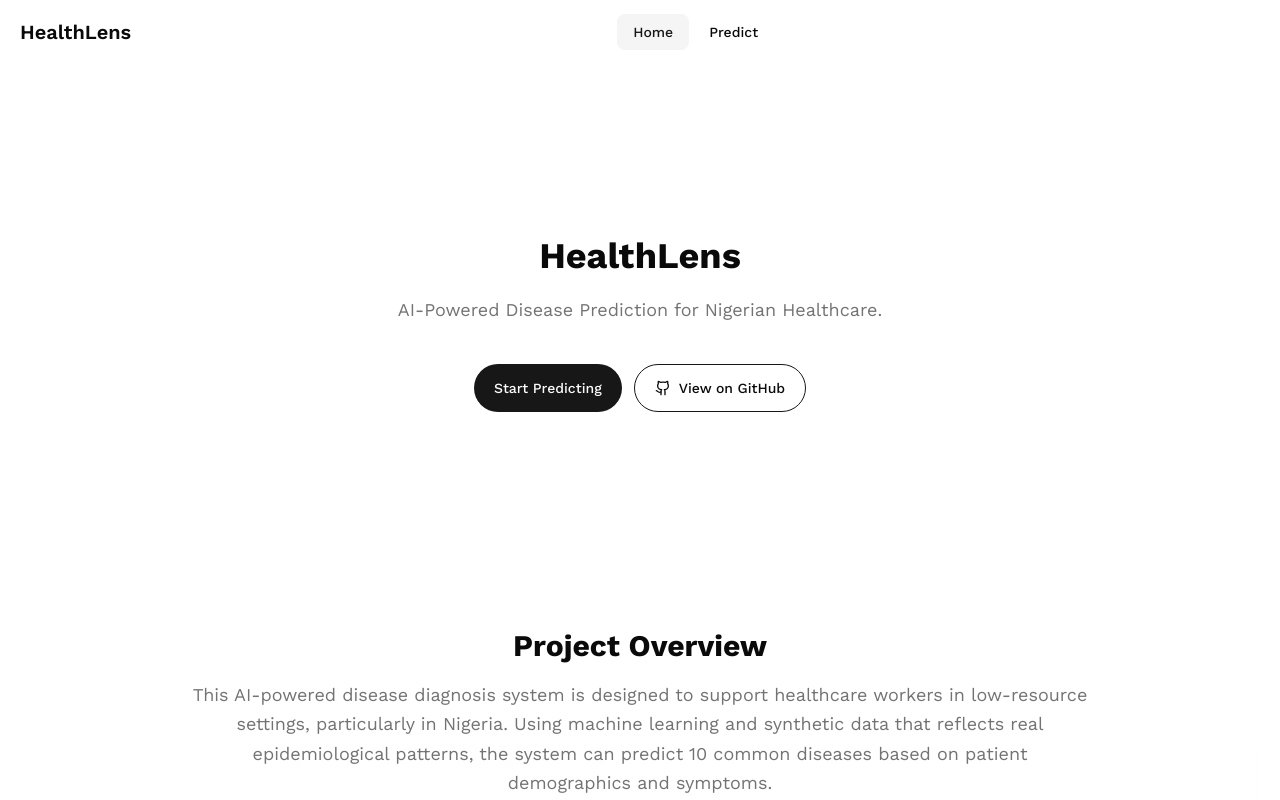
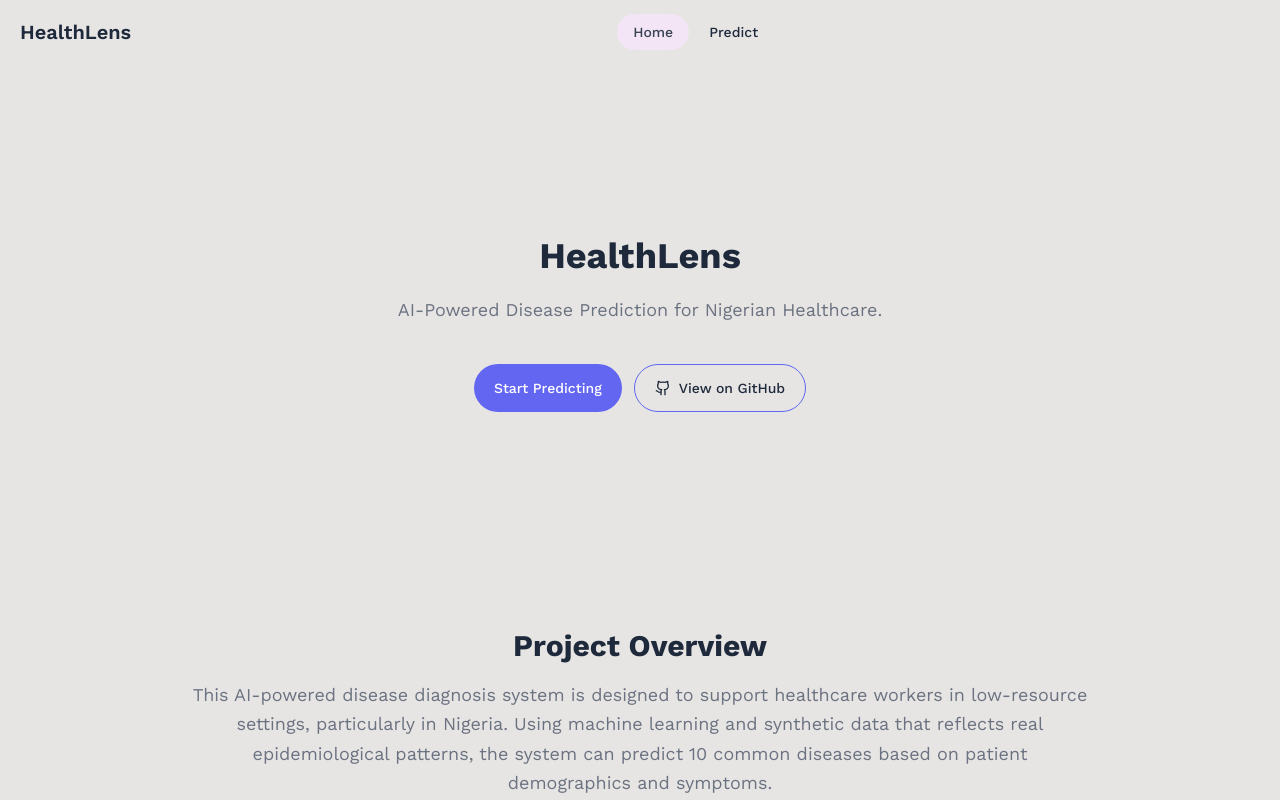
Before and after one commit to jola-ds/disease-diagnosis-client, a Next.js app: page / in a window 1280 px wide. Shown: the top 800 px of the page. Built offline with nearby package versions, Linux system fonts and the light colour scheme.

Commit message:
customize theme

```diff
--- a/src/app/globals.css
+++ b/src/app/globals.css
@@ -6,110 +6,165 @@
 @theme inline {
   --color-background: var(--background);
   --color-foreground: var(--foreground);
+  --color-card: var(--card);
+  --color-card-foreground: var(--card-foreground);
+  --color-popover: var(--popover);
+  --color-popover-foreground: var(--popover-foreground);
+  --color-primary: var(--primary);
+  --color-primary-foreground: var(--primary-foreground);
+  --color-secondary: var(--secondary);
+  --color-secondary-foreground: var(--secondary-foreground);
+  --color-muted: var(--muted);
+  --color-muted-foreground: var(--muted-foreground);
+  --color-accent: var(--accent);
+  --color-accent-foreground: var(--accent-foreground);
+  --color-destructive: var(--destructive);
+  --color-destructive-foreground: var(--destructive-foreground);
+  --color-border: var(--border);
+  --color-input: var(--input);
+  --color-ring: var(--ring);
+  --color-chart-1: var(--chart-1);
+  --color-chart-2: var(--chart-2);
+  --color-chart-3: var(--chart-3);
+  --color-chart-4: var(--chart-4);
+  --color-chart-5: var(--chart-5);
+  --color-sidebar: var(--sidebar);
+  --color-sidebar-foreground: var(--sidebar-foreground);
+  --color-sidebar-primary: var(--sidebar-primary);
+  --color-sidebar-primary-foreground: var(--sidebar-primary-foreground);
+  --color-sidebar-accent: var(--sidebar-accent);
+  --color-sidebar-accent-foreground: var(--sidebar-accent-foreground);
+  --color-sidebar-border: var(--sidebar-border);
+  --color-sidebar-ring: var(--sidebar-ring);
+
   --font-sans: var(--font-work-sans);
   --font-mono: var(--font-geist-mono);
-  --color-sidebar-ring: var(--sidebar-ring);
-  --color-sidebar-border: var(--sidebar-border);
-  --color-sidebar-accent-foreground: var(--sidebar-accent-foreground);
-  --color-sidebar-accent: var(--sidebar-accent);
-  --color-sidebar-primary-foreground: var(--sidebar-primary-foreground);
-  --color-sidebar-primary: var(--sidebar-primary);
-  --color-sidebar-foreground: var(--sidebar-foreground);
-  --color-sidebar: var(--sidebar);
-  --color-chart-5: var(--chart-5);
-  --color-chart-4: var(--chart-4);
-  --color-chart-3: var(--chart-3);
-  --color-chart-2: var(--chart-2);
-  --color-chart-1: var(--chart-1);
-  --color-ring: var(--ring);
-  --color-input: var(--input);
-  --color-border: var(--border);
-  --color-destructive: var(--destructive);
-  --color-accent-foreground: var(--accent-foreground);
-  --color-accent: var(--accent);
-  --color-muted-foreground: var(--muted-foreground);
-  --color-muted: var(--muted);
-  --color-secondary-foreground: var(--secondary-foreground);
-  --color-secondary: var(--secondary);
-  --color-primary-foreground: var(--primary-foreground);
-  --color-primary: var(--primary);
-  --color-popover-foreground: var(--popover-foreground);
-  --color-popover: var(--popover);
-  --color-card-foreground: var(--card-foreground);
-  --color-card: var(--card);
+  --font-serif: var(--font-serif);
+
   --radius-sm: calc(var(--radius) - 4px);
   --radius-md: calc(var(--radius) - 2px);
   --radius-lg: var(--radius);
   --radius-xl: calc(var(--radius) + 4px);
+
+  --shadow-2xs: var(--shadow-2xs);
+  --shadow-xs: var(--shadow-xs);
+  --shadow-sm: var(--shadow-sm);
+  --shadow: var(--shadow);
+  --shadow-md: var(--shadow-md);
+  --shadow-lg: var(--shadow-lg);
+  --shadow-xl: var(--shadow-xl);
+  --shadow-2xl: var(--shadow-2xl);
 }
 
 :root {
-  --radius: 0.625rem;
-  --background: oklch(1 0 0);
-  --foreground: oklch(0.145 0 0);
-  --card: oklch(1 0 0);
-  --card-foreground: oklch(0.145 0 0);
-  --popover: oklch(1 0 0);
-  --popover-foreground: oklch(0.145 0 0);
-  --primary: oklch(0.205 0 0);
-  --primary-foreground: oklch(0.985 0 0);
-  --secondary: oklch(0.97 0 0);
-  --secondary-foreground: oklch(0.205 0 0);
-  --muted: oklch(0.97 0 0);
-  --muted-foreground: oklch(0.556 0 0);
-  --accent: oklch(0.97 0 0);
-  --accent-foreground: oklch(0.205 0 0);
-  --destructive: oklch(0.577 0.245 27.325);
-  --border: oklch(0.922 0 0);
-  --input: oklch(0.922 0 0);
-  --ring: oklch(0.708 0 0);
-  --chart-1: oklch(0.646 0.222 41.116);
-  --chart-2: oklch(0.6 0.118 184.704);
-  --chart-3: oklch(0.398 0.07 227.392);
-  --chart-4: oklch(0.828 0.189 84.429);
-  --chart-5: oklch(0.769 0.188 70.08);
-  --sidebar: oklch(0.985 0 0);
-  --sidebar-foreground: oklch(0.145 0 0);
-  --sidebar-primary: oklch(0.205 0 0);
-  --sidebar-primary-foreground: oklch(0.985 0 0);
-  --sidebar-accent: oklch(0.97 0 0);
-  --sidebar-accent-foreground: oklch(0.205 0 0);
-  --sidebar-border: oklch(0.922 0 0);
-  --sidebar-ring: oklch(0.708 0 0);
+  --background: oklch(0.9232 0.0026 48.7171);
+  --foreground: oklch(0.2795 0.0368 260.031);
+  --card: oklch(0.9699 0.0013 106.4238);
+  --card-foreground: oklch(0.2795 0.0368 260.031);
+  --popover: oklch(0.9699 0.0013 106.4238);
+  --popover-foreground: oklch(0.2795 0.0368 260.031);
+  --primary: oklch(0.5854 0.2041 277.1173);
+  --primary-foreground: oklch(1 0 0);
+  --secondary: oklch(0.8687 0.0043 56.366);
+  --secondary-foreground: oklch(0.4461 0.0263 256.8018);
+  --muted: oklch(0.9232 0.0026 48.7171);
+  --muted-foreground: oklch(0.551 0.0234 264.3637);
+  --accent: oklch(0.9376 0.026 321.9388);
+  --accent-foreground: oklch(0.3729 0.0306 259.7328);
+  --destructive: oklch(0.6368 0.2078 25.3313);
+  --destructive-foreground: oklch(1 0 0);
+  --border: oklch(0.8687 0.0043 56.366);
+  --input: oklch(0.8687 0.0043 56.366);
+  --ring: oklch(0.5854 0.2041 277.1173);
+  --chart-1: oklch(0.5854 0.2041 277.1173);
+  --chart-2: oklch(0.5106 0.2301 276.9656);
+  --chart-3: oklch(0.4568 0.2146 277.0229);
+  --chart-4: oklch(0.3984 0.1773 277.3662);
+  --chart-5: oklch(0.3588 0.1354 278.6973);
+  --sidebar: oklch(0.8687 0.0043 56.366);
+  --sidebar-foreground: oklch(0.2795 0.0368 260.031);
+  --sidebar-primary: oklch(0.5854 0.2041 277.1173);
+  --sidebar-primary-foreground: oklch(1 0 0);
+  --sidebar-accent: oklch(0.9376 0.026 321.9388);
+  --sidebar-accent-foreground: oklch(0.3729 0.0306 259.7328);
+  --sidebar-border: oklch(0.8687 0.0043 56.366);
+  --sidebar-ring: oklch(0.5854 0.2041 277.1173);
+  --font-sans: Plus Jakarta Sans, sans-serif;
+  --font-serif: Lora, serif;
+  --font-mono: Roboto Mono, monospace;
+  --radius: 1.25rem;
+  --shadow-2xs: 2px 2px 10px 4px hsl(240 4% 60% / 0.09);
+  --shadow-xs: 2px 2px 10px 4px hsl(240 4% 60% / 0.09);
+  --shadow-sm:
+    2px 2px 10px 4px hsl(240 4% 60% / 0.18),
+    2px 1px 2px 3px hsl(240 4% 60% / 0.18);
+  --shadow:
+    2px 2px 10px 4px hsl(240 4% 60% / 0.18),
+    2px 1px 2px 3px hsl(240 4% 60% / 0.18);
+  --shadow-md:
+    2px 2px 10px 4px hsl(240 4% 60% / 0.18),
+    2px 2px 4px 3px hsl(240 4% 60% / 0.18);
+  --shadow-lg:
+    2px 2px 10px 4px hsl(240 4% 60% / 0.18),
+    2px 4px 6px 3px hsl(240 4% 60% / 0.18);
+  --shadow-xl:
+    2px 2px 10px 4px hsl(240 4% 60% / 0.18),
+    2px 8px 10px 3px hsl(240 4% 60% / 0.18);
+  --shadow-2xl: 2px 2px 10px 4px hsl(240 4% 60% / 0.45);
+  --tracking-normal: 0em;
+  --spacing: 0.25rem;
 }
 
 .dark {
-  --background: oklch(0.145 0 0);
-  --foreground: oklch(0.985 0 0);
-  --card: oklch(0.205 0 0);
-  --card-foreground: oklch(0.985 0 0);
-  --popover: oklch(0.205 0 0);
-  --popover-foreground: oklch(0.985 0 0);
-  --primary: oklch(0.922 0 0);
-  --primary-foreground: oklch(0.205 0 0);
-  --secondary: oklch(0.269 0 0);
-  --secondary-foreground: oklch(0.985 0 0);
-  --muted: oklch(0.269 0 0);
-  --muted-foreground: oklch(0.708 0 0);
-  --accent: oklch(0.269 0 0);
-  --accent-foreground: oklch(0.985 0 0);
-  --destructive: oklch(0.704 0.191 22.216);
-  --border: oklch(1 0 0 / 10%);
-  --input: oklch(1 0 0 / 15%);
-  --ring: oklch(0.556 0 0);
-  --chart-1: oklch(0.488 0.243 264.376);
-  --chart-2: oklch(0.696 0.17 162.48);
-  --chart-3: oklch(0.769 0.188 70.08);
-  --chart-4: oklch(0.627 0.265 303.9);
-  --chart-5: oklch(0.645 0.246 16.439);
-  --sidebar: oklch(0.205 0 0);
-  --sidebar-foreground: oklch(0.985 0 0);
-  --sidebar-primary: oklch(0.488 0.243 264.376);
-  --sidebar-primary-foreground: oklch(0.985 0 0);
-  --sidebar-accent: oklch(0.269 0 0);
-  --sidebar-accent-foreground: oklch(0.985 0 0);
-  --sidebar-border: oklch(1 0 0 / 10%);
-  --sidebar-ring: oklch(0.556 0 0);
+  --background: oklch(0.2244 0.0074 67.437);
+  --foreground: oklch(0.9288 0.0126 255.5078);
+  --card: oklch(0.2801 0.008 59.3379);
+  --card-foreground: oklch(0.9288 0.0126 255.5078);
+  --popover: oklch(0.2801 0.008 59.3379);
+  --popover-foreground: oklch(0.9288 0.0126 255.5078);
+  --primary: oklch(0.6801 0.1583 276.9349);
+  --primary-foreground: oklch(0.2244 0.0074 67.437);
+  --secondary: oklch(0.3359 0.0077 59.4197);
+  --secondary-foreground: oklch(0.8717 0.0093 258.3382);
+  --muted: oklch(0.2801 0.008 59.3379);
+  --muted-foreground: oklch(0.7137 0.0192 261.3246);
+  --accent: oklch(0.3896 0.0074 59.4734);
+  --accent-foreground: oklch(0.8717 0.0093 258.3382);
+  --destructive: oklch(0.6368 0.2078 25.3313);
+  --destructive-foreground: oklch(0.2244 0.0074 67.437);
+  --border: oklch(0.3359 0.0077 59.4197);
+  --input: oklch(0.3359 0.0077 59.4197);
+  --ring: oklch(0.6801 0.1583 276.9349);
+  --chart-1: oklch(0.6801 0.1583 276.9349);
+  --chart-2: oklch(0.5854 0.2041 277.1173);
+  --chart-3: oklch(0.5106 0.2301 276.9656);
+  --chart-4: oklch(0.4568 0.2146 277.0229);
+  --chart-5: oklch(0.3984 0.1773 277.3662);
+  --sidebar: oklch(0.3359 0.0077 59.4197);
+  --sidebar-foreground: oklch(0.9288 0.0126 255.5078);
+  --sidebar-primary: oklch(0.6801 0.1583 276.9349);
+  --sidebar-primary-foreground: oklch(0.2244 0.0074 67.437);
+  --sidebar-accent: oklch(0.3896 0.0074 59.4734);
+  --sidebar-accent-foreground: oklch(0.8717 0.0093 258.3382);
+  --sidebar-border: oklch(0.3359 0.0077 59.4197);
+  --sidebar-ring: oklch(0.6801 0.1583 276.9349);
+  --font-sans: Plus Jakarta Sans, sans-serif;
+  --font-serif: Lora, serif;
+  --font-mono: Roboto Mono, monospace;
+  --radius: 1.25rem;
+  --shadow-2xs: 2px 2px 10px 4px hsl(0 0% 0% / 0.09);
+  --shadow-xs: 2px 2px 10px 4px hsl(0 0% 0% / 0.09);
+  --shadow-sm:
+    2px 2px 10px 4px hsl(0 0% 0% / 0.18), 2px 1px 2px 3px hsl(0 0% 0% / 0.18);
+  --shadow:
+    2px 2px 10px 4px hsl(0 0% 0% / 0.18), 2px 1px 2px 3px hsl(0 0% 0% / 0.18);
+  --shadow-md:
+    2px 2px 10px 4px hsl(0 0% 0% / 0.18), 2px 2px 4px 3px hsl(0 0% 0% / 0.18);
+  --shadow-lg:
+    2px 2px 10px 4px hsl(0 0% 0% / 0.18), 2px 4px 6px 3px hsl(0 0% 0% / 0.18);
+  --shadow-xl:
+    2px 2px 10px 4px hsl(0 0% 0% / 0.18), 2px 8px 10px 3px hsl(0 0% 0% / 0.18);
+  --shadow-2xl: 2px 2px 10px 4px hsl(0 0% 0% / 0.45);
 }
 
 @layer base {
```
Also changed, not shown: src/modules/predict/ui/components/predict-form.tsx (+9 -6 lines).
